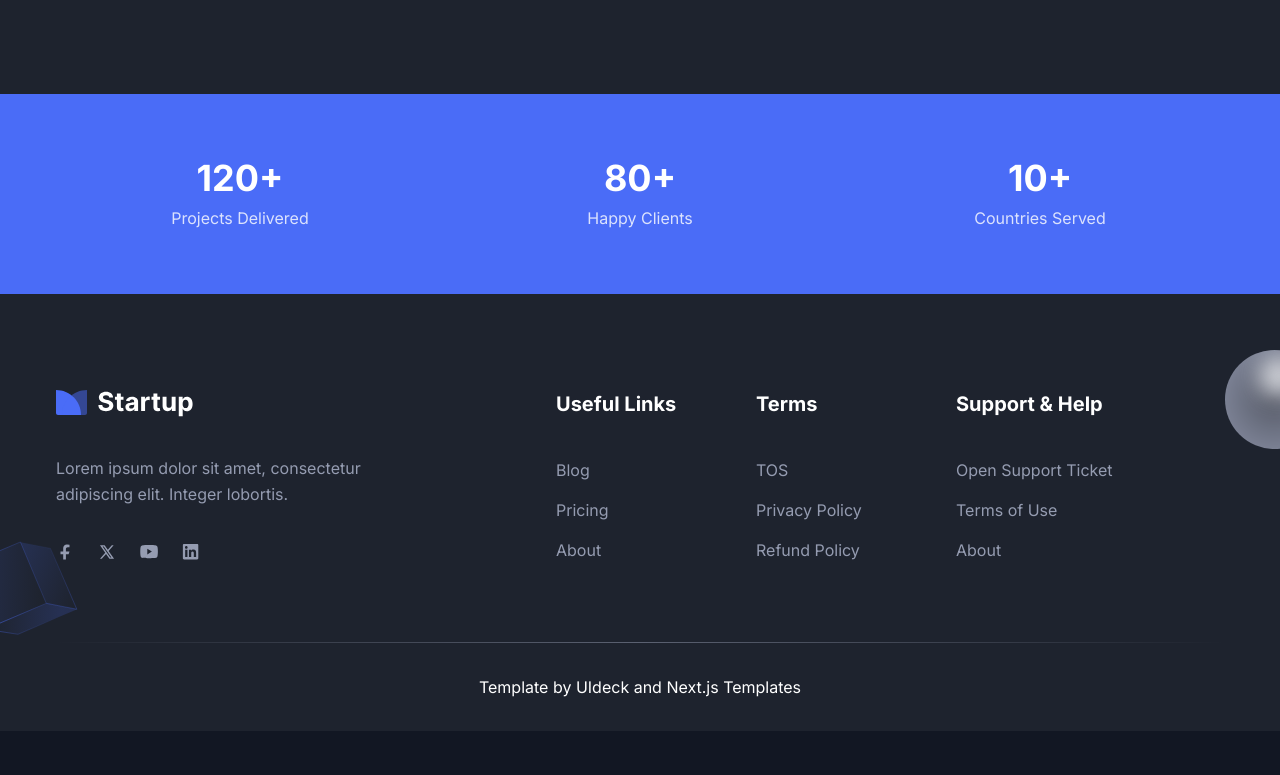
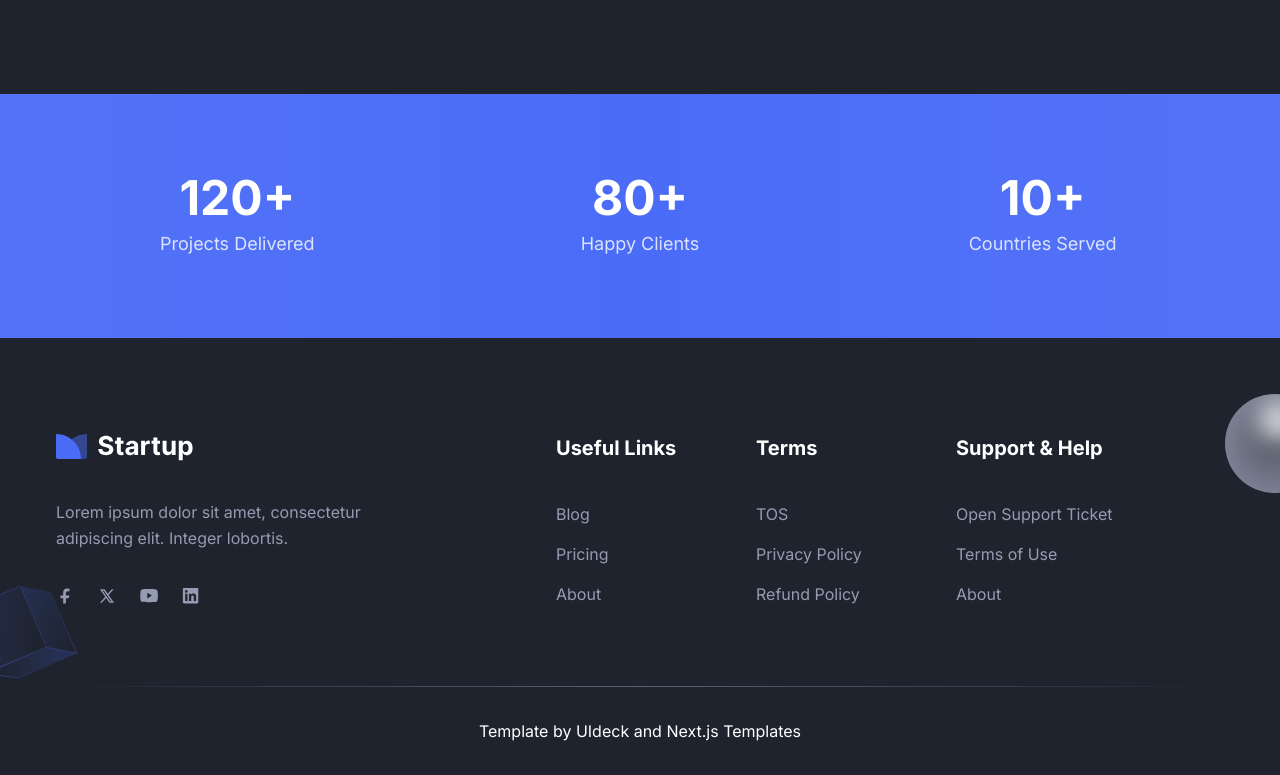
Before and after one commit to SonexWebinfo/sonex, a Next.js app: page /about in a window 1280 px wide. Shown: the part 3699-4474 px from the top of the page. Before the commit the page ends 4430 px from the top, so only its background shows below. Built offline with nearby package versions, Linux system fonts and the light colour scheme.

Commit message:
count check

```diff
--- a/src/components/Common/CounterSection.tsx
+++ b/src/components/Common/CounterSection.tsx
@@ -1,6 +1,6 @@
 "use client";
 
-import { useEffect, useState } from "react";
+import { useEffect, useRef, useState } from "react";
 
 const counters = [
     { label: "Projects Delivered", value: 120 },
@@ -8,46 +8,60 @@ const counters = [
     { label: "Countries Served", value: 10 },
 ];
 
-const Counter = ({ value }: { value: number }) => {
+const AnimatedCounter = ({ value }: { value: number }) => {
     const [count, setCount] = useState(0);
+    const ref = useRef<HTMLSpanElement | null>(null);
+    const hasAnimated = useRef(false);
 
     useEffect(() => {
+        const observer = new IntersectionObserver(
+            ([entry]) => {
+                if (entry.isIntersecting && !hasAnimated.current) {
+                    hasAnimated.current = true;
+
                     let start = 0;
-        const end = value;
                     const duration = 1500;
-        const increment = end / (duration / 16);
+                    const step = Math.max(1, Math.floor(value / (duration / 16)));
 
                     const timer = setInterval(() => {
-            start += increment;
-            if (start >= end) {
-                setCount(end);
+                        start += step;
+                        if (start >= value) {
+                            setCount(value);
                             clearInterval(timer);
                         } else {
-                setCount(Math.floor(start));
+                            setCount(start);
                         }
                     }, 16);
+                }
+            },
+            { threshold: 0.6 }
+        );
 
-        return () => clearInterval(timer);
+        if (ref.current) observer.observe(ref.current);
+        return () => observer.disconnect();
     }, [value]);
 
-    return <span>{count}+</span>;
+    return <span ref={ref}>{count}+</span>;
 };
 
 const CounterSection = () => {
     return (
-        <section className="py-16 bg-primary">
-            <div className="container">
-                <div className="grid grid-cols-1 gap-8 text-center sm:grid-cols-3">
+        <section className="relative overflow-hidden bg-primary py-16 md:py-20">
+            <div className="container relative z-10">
+                <div className="grid grid-cols-1 gap-10 text-center sm:grid-cols-3">
                     {counters.map((item, index) => (
                         <div key={index}>
-                            <h3 className="mb-2 text-4xl font-bold text-white">
-                                <Counter value={item.value} />
+                            <h3 className="mb-2 text-4xl font-bold text-white md:text-5xl">
+                                <AnimatedCounter value={item.value} />
                             </h3>
-                            <p className="text-white/80">{item.label}</p>
+                            <p className="text-white/80 text-lg">{item.label}</p>
                         </div>
                     ))}
                 </div>
             </div>
+
+            {/* Soft background overlay */}
+            <div className="absolute inset-0 bg-gradient-to-r from-white/5 via-transparent to-white/5"></div>
         </section>
     );
 };
```
Lines whose indentation alone changed are shown as unchanged.
